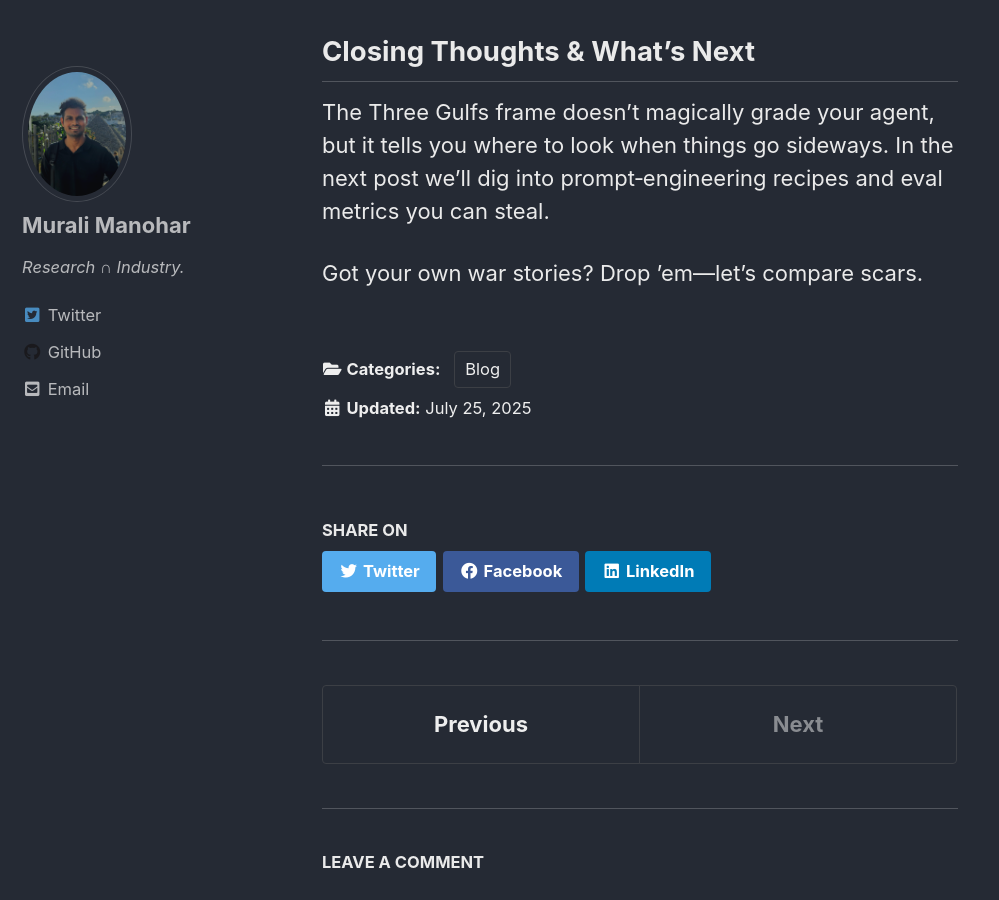
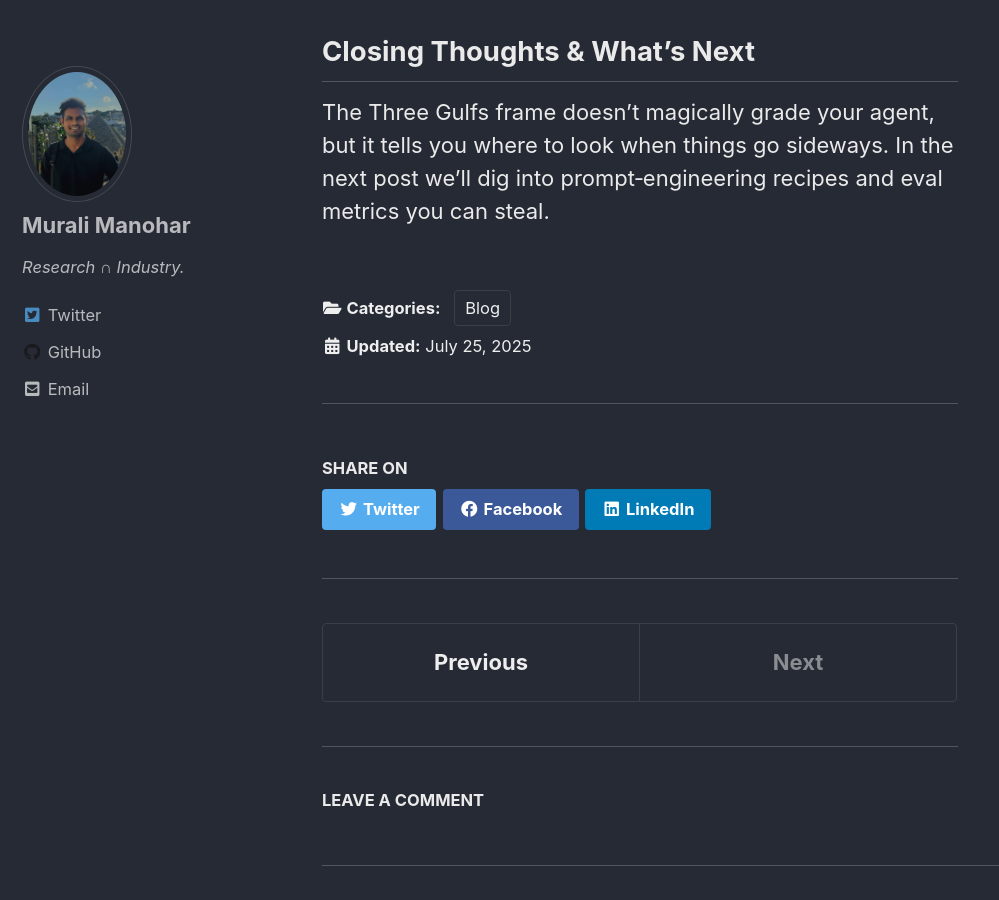
Before and after one commit to gitlost-murali/blogs, a Jekyll site: the page built from _posts/2025-07-25-three-gulfs-of-agent-development.md, in a window 1280 px wide and 900 px high, scrolled down 5716 px. Shown: the whole window, without its empty margins (0-999 px from the left). Built offline with Jekyll 4.4.1, drawn with Linux system fonts in a browser that asks for light colours; cached includes are drawn as plain includes; comment, search, counter and statistics services are not loaded.

Commit message:
Update 2025-07-25-three-gulfs-of-agent-development.md

```diff
--- a/_posts/2025-07-25-three-gulfs-of-agent-development.md
+++ b/_posts/2025-07-25-three-gulfs-of-agent-development.md
@@ -134,5 +134,3 @@ Rinse, repeat.
 ## Closing Thoughts & What’s Next
 
 The Three Gulfs frame doesn’t magically grade your agent, but it tells you where to look when things go sideways. In the next post we’ll dig into prompt‑engineering recipes and eval metrics you can steal.
-
-Got your own war stories? Drop ’em—let’s compare scars.
```
